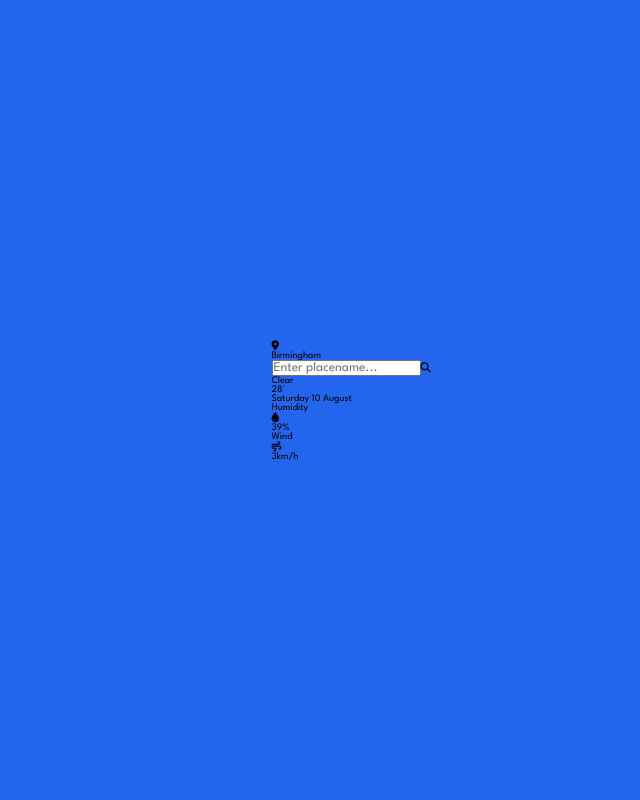
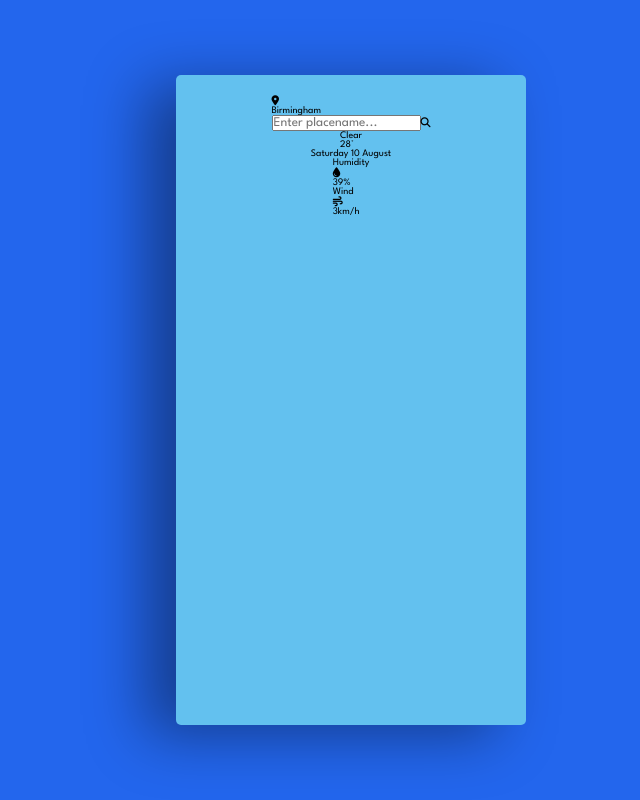
Before and after one commit to Nimira43/Weather-News, a React (Vite) app: page / in a window 1280 px wide. Shown: the whole page, without its empty margins (289-929 px from the left). Built offline with nearby package versions, Linux system fonts and the light colour scheme.

Commit message:
Set up weather app container.

```diff
--- a/src/Components/WeatherApp.css
+++ b/src/Components/WeatherApp.css
@@ -10,3 +10,15 @@
 .weather img {
   display: none;
 }
+
+.weather-app {
+  width: 35rem;
+  height: 65rem;
+  background-color: #63c1ef;
+  border-radius: 0.5rem;
+  display: flex;
+  flex-direction: column;
+  align-items: center;
+  padding: 2rem;
+  box-shadow: -3rem 1rem 6rem rgba(0, 0, 0, 0.4);
+}
```
